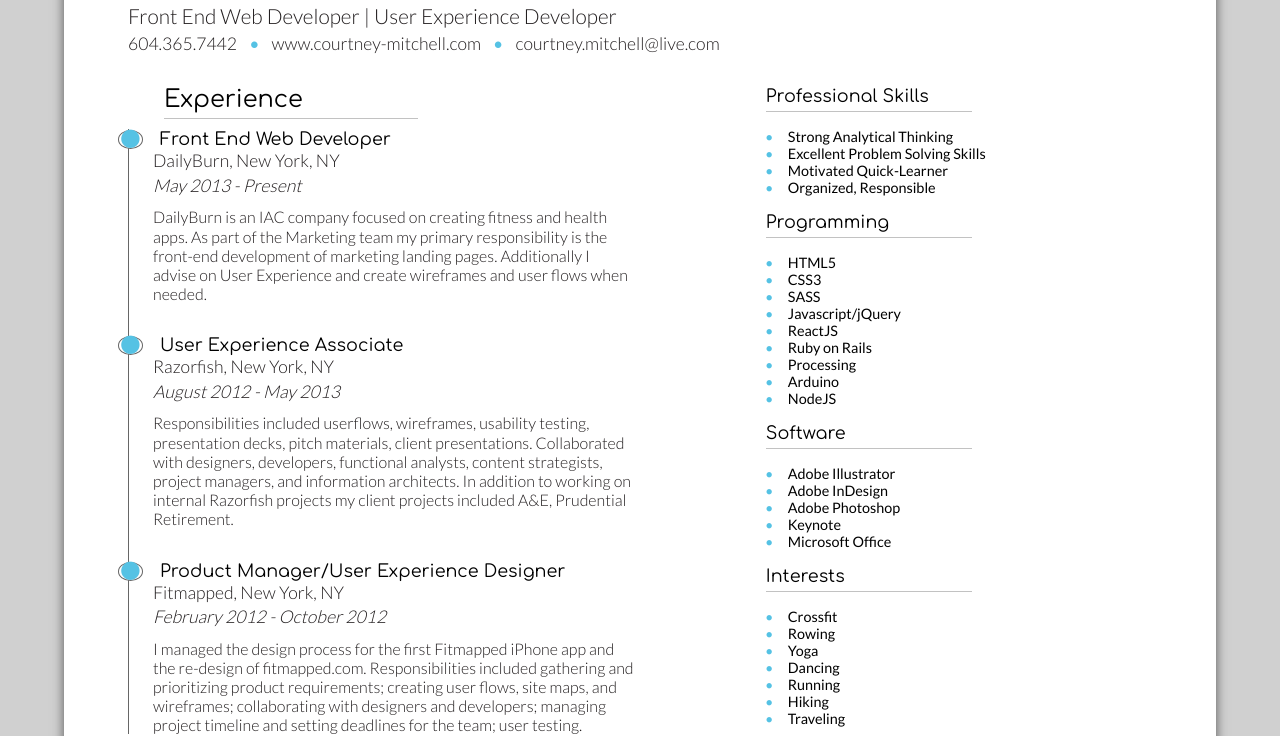
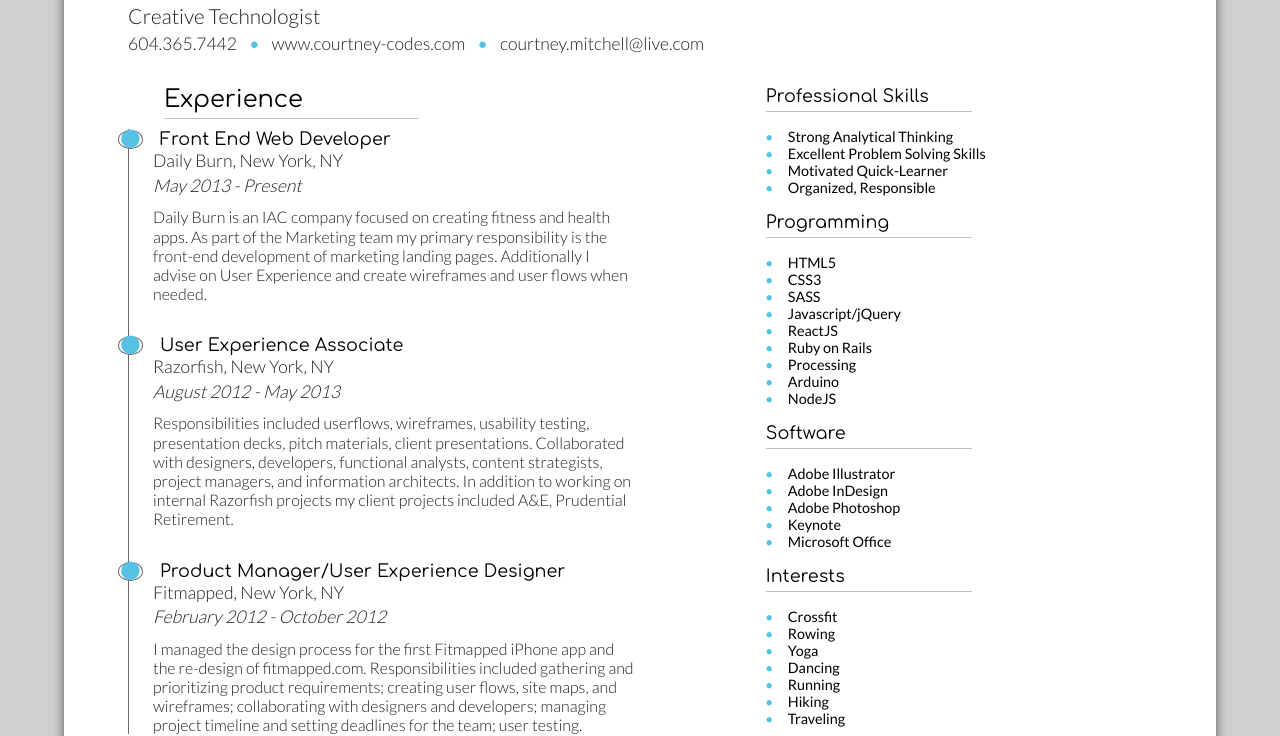
Before and after one commit to cmcrew/resume, a plain HTML site: page index.html in a window 1280 px wide. Shown: the part 92-828 px from the top of the page. Drawn offline with Linux system fonts and the light colour scheme; a script that the page names is missing.

Commit message:
update resume

```diff
--- a/index.html
+++ b/index.html
@@ -22,8 +22,8 @@
   <div class="container">
     <header>
       <h1>Courtney Mitchell</h1>
-      <p>Front End Web Developer | User Experience Developer</p>
-      <p>604.365.7442 <span class="dot">•</span> www.courtney-mitchell.com <span class="dot">•</span> courtney.mitchell@live.com</p>
+      <p>Creative Technologist</p>
+      <p>604.365.7442 <span class="dot">•</span> www.courtney-codes.com <span class="dot">•</span> courtney.mitchell@live.com</p>
     </header>
 
     <div class="main">
@@ -31,9 +31,9 @@
       <section class="experience">
         <article>
           <h3>Front End Web Developer</h3>
-          <p class="subhead">DailyBurn, New York, NY<br/>
+          <p class="subhead">Daily Burn, New York, NY<br/>
           <span class="em">May 2013 - Present</span></p>
-          <p class="regular">DailyBurn is an IAC company focused on creating fitness and health apps. As part of the Marketing team my primary responsibility is the front-end development of marketing landing pages. Additionally I advise on User Experience and create wireframes and user flows when needed.</p>
+          <p class="regular">Daily Burn is an IAC company focused on creating fitness and health apps. As part of the Marketing team my primary responsibility is the front-end development of marketing landing pages. Additionally I advise on User Experience and create wireframes and user flows when needed.</p>
         </article>
         <article>
           <h3>User Experience Associate</h3>
```
